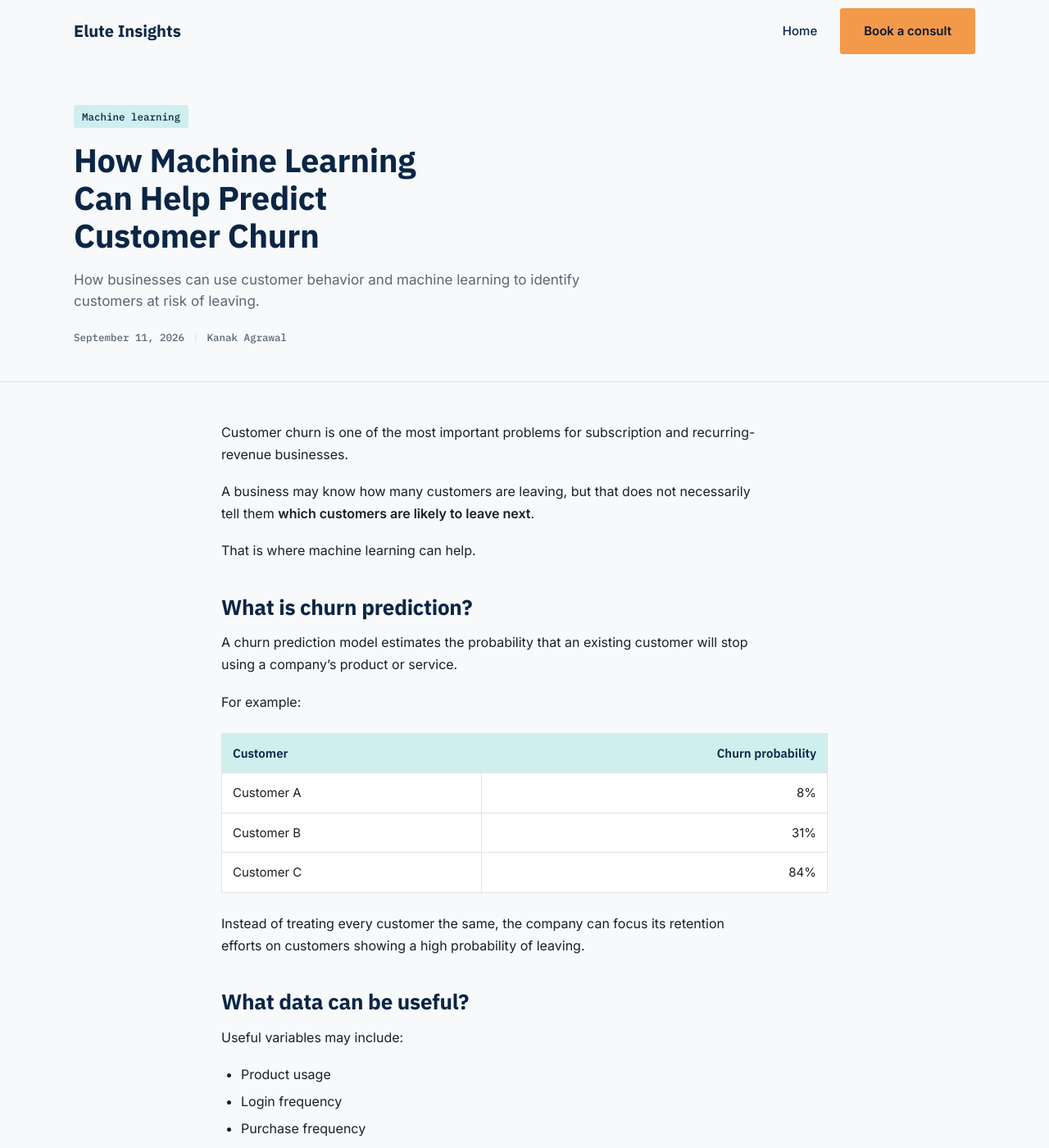
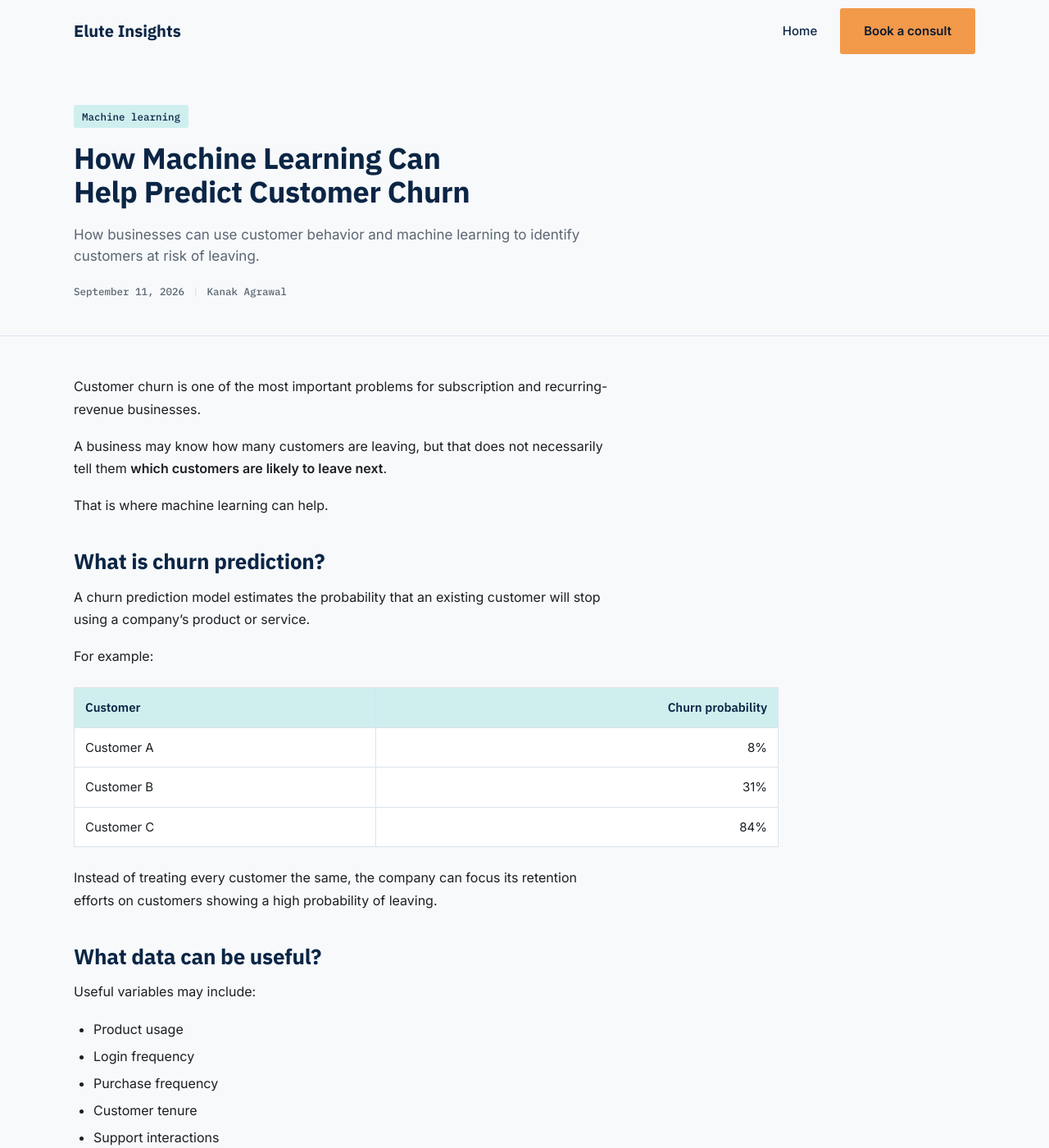
Before and after one commit to kanakagrawaliit-art/elute-insights-website, a Jekyll site: the page built from _posts/2026-09-11-how-machine-learning-predicts-customer-churn.md, in a window 1280 px wide and 1400 px high. Shown: the whole window at 82% size. Built offline with Jekyll 4.4.1, drawn with Linux system fonts in a browser that asks for light colours.

Commit message:
post.html

```diff
--- a/_layouts/post.html
+++ b/_layouts/post.html
@@ -395,9 +395,7 @@
 
 
     .article-header.no-image .article-header-grid{
-
-      grid-template-columns:minmax(0, 760px);
-
+  grid-template-columns:minmax(0, 860px);
 }
 
 
@@ -426,13 +424,13 @@
 
     .article-title{
 
-      max-width:18ch;
+      max-width:24ch;
 
       margin:0;
 
       font-family:var(--font-heading);
 
-      font-size:40px;
+      font-size:36px;
 
       line-height:1.15;
 
@@ -580,15 +578,10 @@
 
 
     .article-content{
-
-      max-width:740px;
-
-      margin:0 auto;
-
+  max-width:860px;
+  margin:0;
   font-size:16px;
-
   line-height:1.7;
-
 }
 
 
@@ -815,17 +808,11 @@
     =============================== */
 
 .article-bottom{
-
-      max-width:740px;
-
-      margin:40px auto 0;
-
+  max-width:860px;
+  margin:40px 0 0;
   padding-top:24px;
-
   border-top:1px solid var(--color-border);
-
 }
-
 
     .view-all-link{
 
```
Lines whose indentation alone changed are shown as unchanged.
